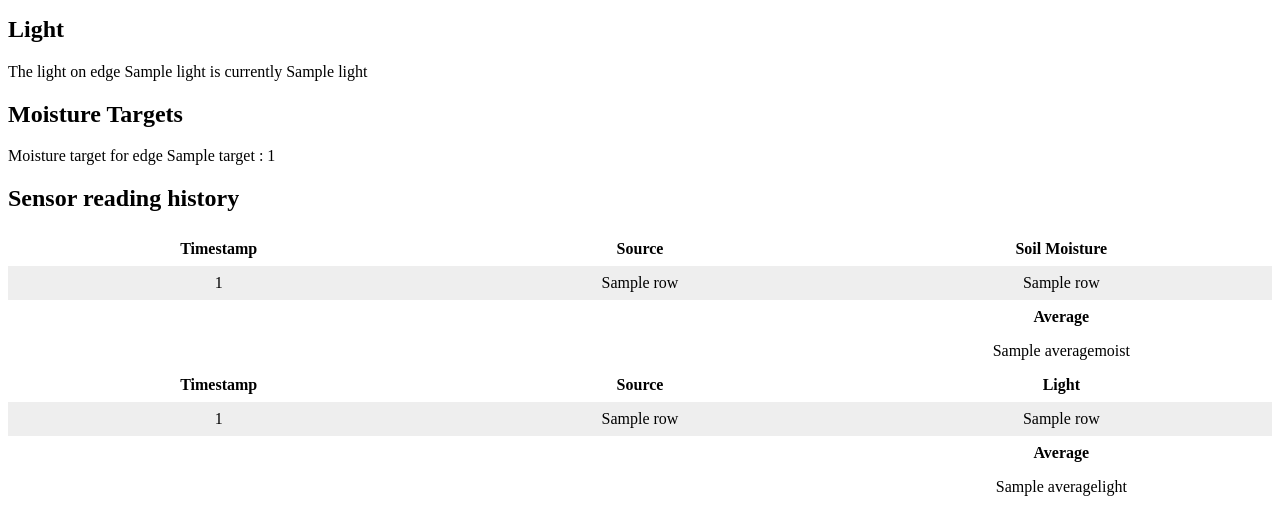
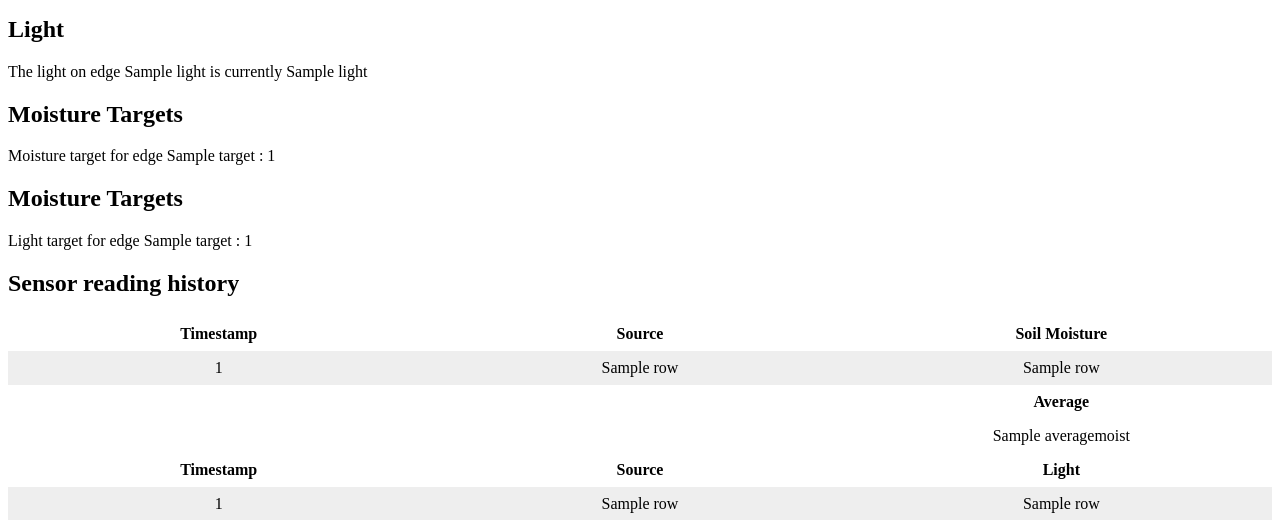
Before and after one commit to jag3rm3ist3r/GroupAssignment, a Flask app: template src/templates/index.html in a window 1280 px wide. Shown: the part 149-669 px from the top of the page. Run offline with Flask 2, Linux system fonts and the light colour scheme; the template is opened without the code that fills it: most values are stand-ins (such as "Sample title", 1, 10 or a date in 2020); parts of the project's set-up code (start-up, migrations or seed data) failed here and were passed over; some libraries are stand-ins or nearby versions.

Commit message:
Added light target.

```diff
--- a/src/Server.py
+++ b/src/Server.py
@@ -184,6 +184,11 @@ class SiteLogic:
                 "INSERT INTO settings (name, state, edgeId) " +
                 "VALUES('target_moisture', '0', '" + str(j) + "');"
             )
+            self.__execQuery(
+                "INSERT INTO settings (name, state, edgeId) " +
+                "VALUES('target_light', '0', '" + str(j) + "');"
+            )
+
 
         print("mqtt init loop complete")
 
@@ -199,12 +204,24 @@ class SiteLogic:
             "WHERE name='target_moisture' " +
             "AND edgeId='" + edgeId + "';"
         )
-        #return result
-    # Getter for DB moisture target.
     def getDBTargetMoist(self):
         return self.__execQuery(
             "SELECT state, edgeId FROM settings " +
             "WHERE name='target_moisture';"
+        )
+
+    # OVERLOADED
+    # Getter for DB light target
+    def getDBTargetLight(self, edgeId):
+        return self.__execQuery(
+            "SELECT state FROM settings " +
+            "WHERE name='target_light' " +
+            "AND edgeId='" + edgeId + "';"
+        )
+    def getDBTargetMoist(self):
+        return self.__execQuery(
+            "SELECT state, edgeId FROM settings " +
+            "WHERE name='target_light';"
         )
 
     # Setter for DB moisture target.
--- a/src/templates/index.html
+++ b/src/templates/index.html
@@ -30,6 +30,7 @@
 			</div>
 		{% endfor %}
 		</div>
+
 		<h2>Light</h2>
 		<div>
 		{% for l in light %}
@@ -47,6 +48,16 @@
 			</div>
 		{% endfor %}
 		</div>
+
+		<h2>Moisture Targets</h2>
+		<div>
+		{% for targets in lighttarget %}
+			<div>
+				Light target for edge {{ targets[1] }} : {{ targets[0] }}
+			</div>
+		{% endfor %}
+		</div>
+
 
 
 		<h2>Sensor reading history</h2>
```
